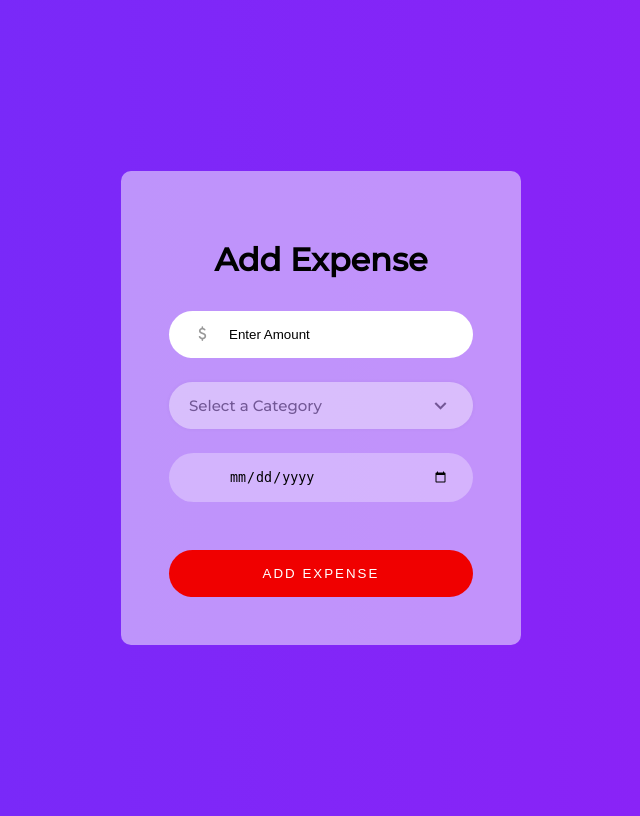
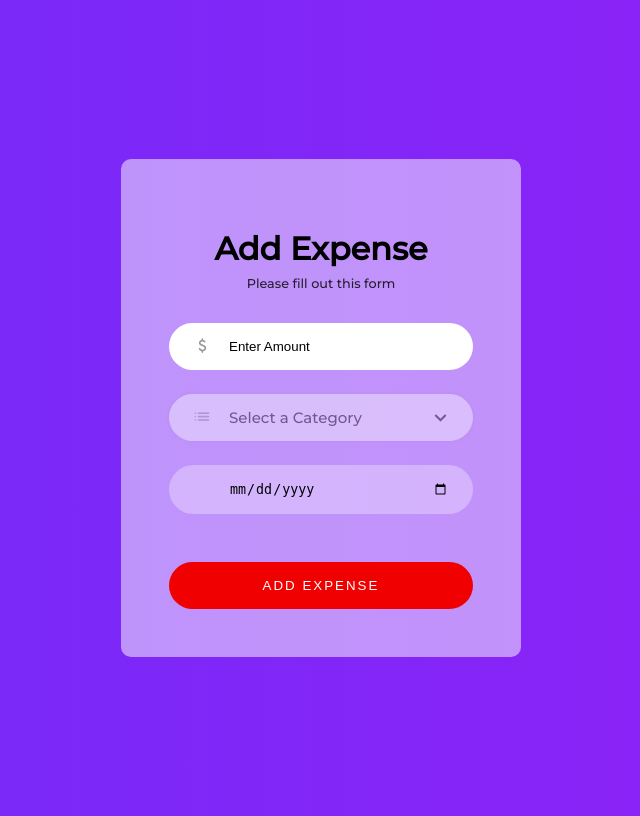
Before and after one commit to fabriortenzi/CS50x-Final-Project, a Flask app: page /expense in a window 1280 px wide. Shown: the whole page, without its empty margins (319-959 px from the left). Run offline with Flask 2, Linux system fonts and the light colour scheme; a user stored in the database is signed in; data comes from the database, SQL or seed files in the repository; some libraries are stand-ins or nearby versions.

Commit message:
New add expense interface

```diff
--- a/static/dropdown.js
+++ b/static/dropdown.js
@@ -1,3 +1,4 @@
+// Dropdown
 const optionMenu = document.querySelector(".select-menu"),
        selectBtn = optionMenu.querySelector(".select-btn"),
        options = optionMenu.querySelectorAll(".option"),
@@ -24,12 +25,21 @@ inputCategory.addEventListener('click', function() {
     // Change the class of the dropdown to make the focus effect
     inputCategory.className = "input-category-focus";
 });
-let notDropdown = document.querySelectorAll('*:not(#categories-dropdown)');
-console.log(notDropdown);
-for (element in notDropdown)
-{
+
+
+// Change active dropdown to normal
+let fields = new Array();
+let field1 = document.getElementById('1');
+fields[0] = field1;
+let field3 = document.getElementById('3');
+fields[1] = field3;
+fields.forEach(function(element){
     element.addEventListener('click', function(){
         // Return to normal class
-        inputCategory.className = "form-item";
+        let inputCategory2 = document.querySelector("#categories-dropdown");
+        inputCategory2.className = "select-menu";
+
+        let inputCategory3 = document.getElementById('2');
+        inputCategory3.className = "select-menu";
     });
-}
+});
--- a/static/login-styles.css
+++ b/static/login-styles.css
@@ -177,8 +177,8 @@ body
 #bt-exp
 {
     background: rgb(240, 0, 0);
-    border: none;
-    outline: none;
+    border: rgb(240, 0, 0);
+    outline: rgb(240, 0, 0);
 }
 
 #bt-inc
@@ -276,4 +276,16 @@ body
     color: #333;
 }
 
+.optionChos
+{
+    text-align: center;
+}
+
+.container-icon-text
+{
+    display: flex;
+    align-items: center;
+    justify-content: center;
+}
+
 /* End dropdown */
--- a/templates/expense.html
+++ b/templates/expense.html
@@ -10,16 +10,20 @@
 {% block main %}
     <div class="login-card-header">
         <h1>Add Expense</h1>
+        <div>Please fill out this form</div>
     </div>
     <form class="login-card-form" action="/expense" method="post">
-        <div class="form-item">
+        <div class="form-item" id="1">
             <span class="form-item-icon material-symbols-rounded">attach_money</span>
             <input type="text" name="amount" placeholder="Enter Amount" required autofocus autocomplete="off">
         </div>
         <div class="form-item" id="categories-dropdown">
-            <div class="select-menu">
+            <div class="select-menu" id="2">
                 <div class="select-btn">
-                    <span class="sBtn-text">Select a Category</span>
+                    <div class="container-icon-text">
+                        <span class="form-item-icon material-symbols-rounded">list</span>
+                        <span class="sBtn-text" style="margin-left: 40px;">Select a Category</span>
+                    </div>
                     <i class="bx bx-chevron-down"></i>
                 </div>
                 <ul class="options">
@@ -32,7 +36,7 @@
                 </ul>
             </div>
         </div>
-        <div class="form-item">
+        <div class="form-item" id="3">
             <input type="date" name="date">
         </div>
         <div id="input-category-container">
--- a/templates/signup.html
+++ b/templates/signup.html
@@ -11,6 +11,7 @@
     </div>
     <div class="login-card-header">
         <h1>Create Account</h1>
+        <div>Please fill out this form</div>
     </div>
     <form class="login-card-form" action="/signup" method="post">
         <div class="form-item">
```
Also changed, not shown: 3 other files.
